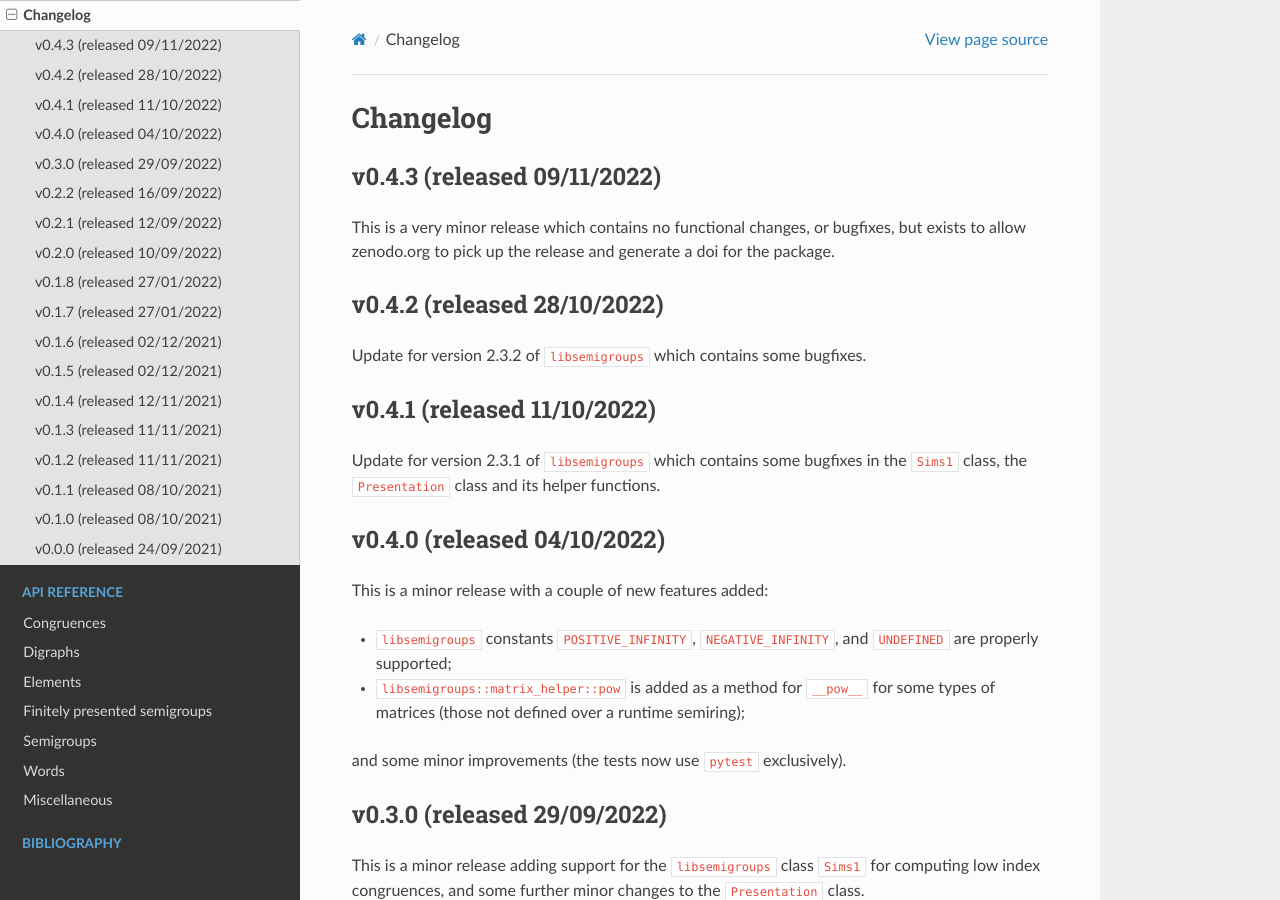
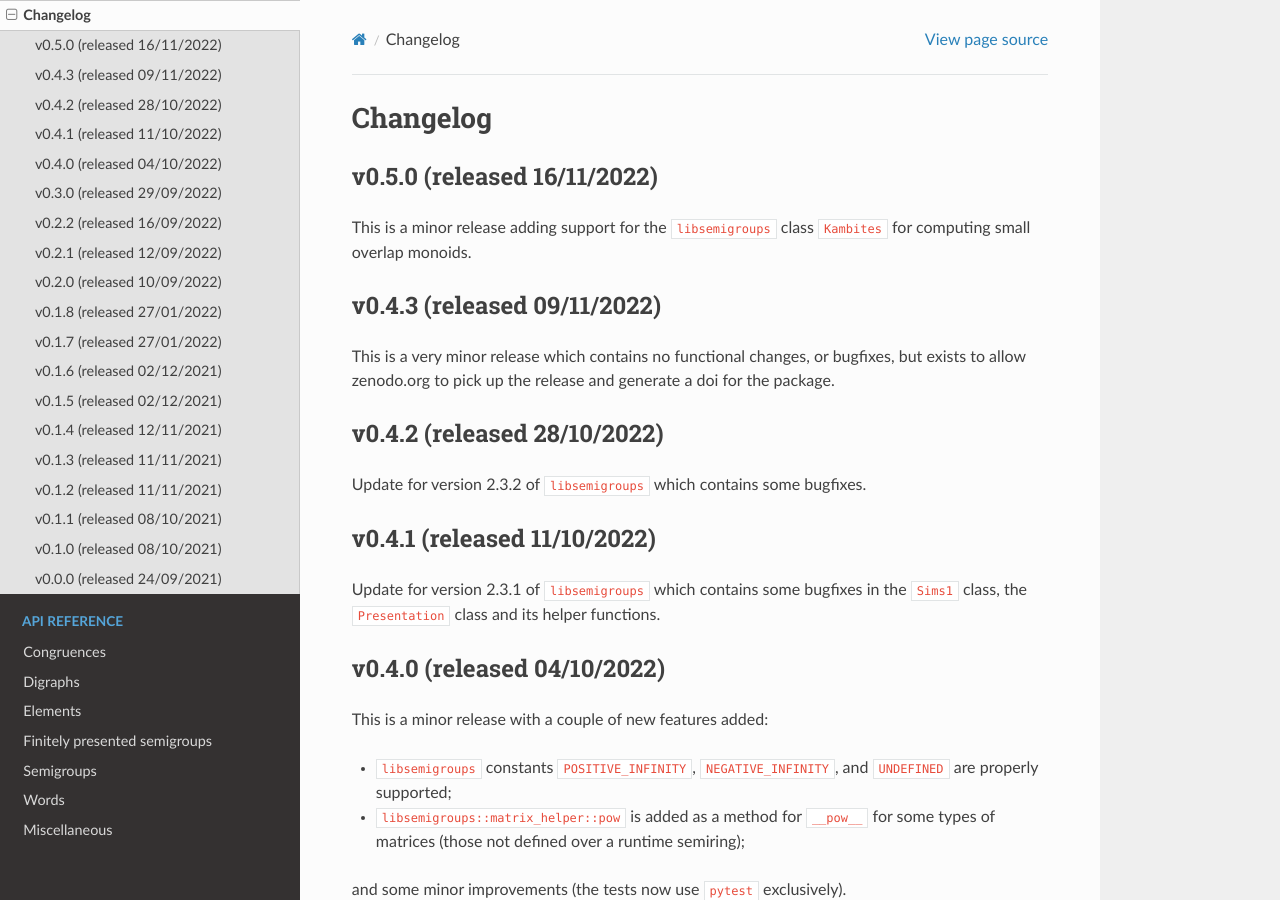
Before and after one commit to libsemigroups/libsemigroups_pybind11, a Sphinx documentation site: the page built from docs/source/changelog.rst, in a window 1280 px wide and 900 px high. Built offline with Sphinx 7.4.7 and the Read the Docs theme 2.0.0, drawn with Linux system fonts in a browser that asks for light colours; pages that are not in the unit, such as notebooks, are missing from menus.

Commit message:
Update version numbers etc for 0.5.0

```diff
--- a/docs/source/changelog.rst
+++ b/docs/source/changelog.rst
@@ -6,6 +6,12 @@
 
 Changelog
 =========
+
+v0.5.0 (released 16/11/2022)
+----------------------------
+
+This is a minor release adding support for the ``libsemigroups`` class
+``Kambites`` for computing small overlap monoids.
 
 v0.4.3 (released 09/11/2022)
 ----------------------------
--- a/docs/source/conf.py
+++ b/docs/source/conf.py
@@ -26,8 +26,8 @@ master_doc = "index"
 project = u"libsemigroups_pybind11"
 copyright = u"2021-2022, J. D. Mitchell + Maria Tsalakou"
 author = u"J. D. Mitchell + Maria Tsalakou"
-version = u"0.4.3"
-release = u"0.4.3"
+version = u"0.5.0"
+release = u"0.5.0"
 language = "python"
 exclude_patterns = ["_build"]
 pygments_style = "sphinx"
--- a/docs/source/index.rst
+++ b/docs/source/index.rst
@@ -1,4 +1,4 @@
-libsemigroups_pybind11 - Version 0.4.3
+libsemigroups_pybind11 - Version 0.5.0
 ======================================
 
 python bindings for the C++ library libsemigroups
--- a/docs/source/install.rst
+++ b/docs/source/install.rst
@@ -4,7 +4,7 @@
 
    The full license is in the file LICENSE, distributed with this software.
 
-.. |libsemigroups-pybind11-version| replace:: 0.4.3
+.. |libsemigroups-pybind11-version| replace:: 0.5.0
 
 Installation
 ============
--- a/setup.py
+++ b/setup.py
@@ -29,7 +29,7 @@ from tools import (  # pylint: disable=import-error, wrong-import-position
     minimum_libsemigroups_version,
 )
 
-__version__ = "0.4.3"
+__version__ = "0.5.0"
 
 
 def compare_version_numbers(supplied, required):
```
Also changed, not shown: README.md (+5 -5 lines), docs/source/api/knuth-bendix.rst (line endings or trailing spaces).
